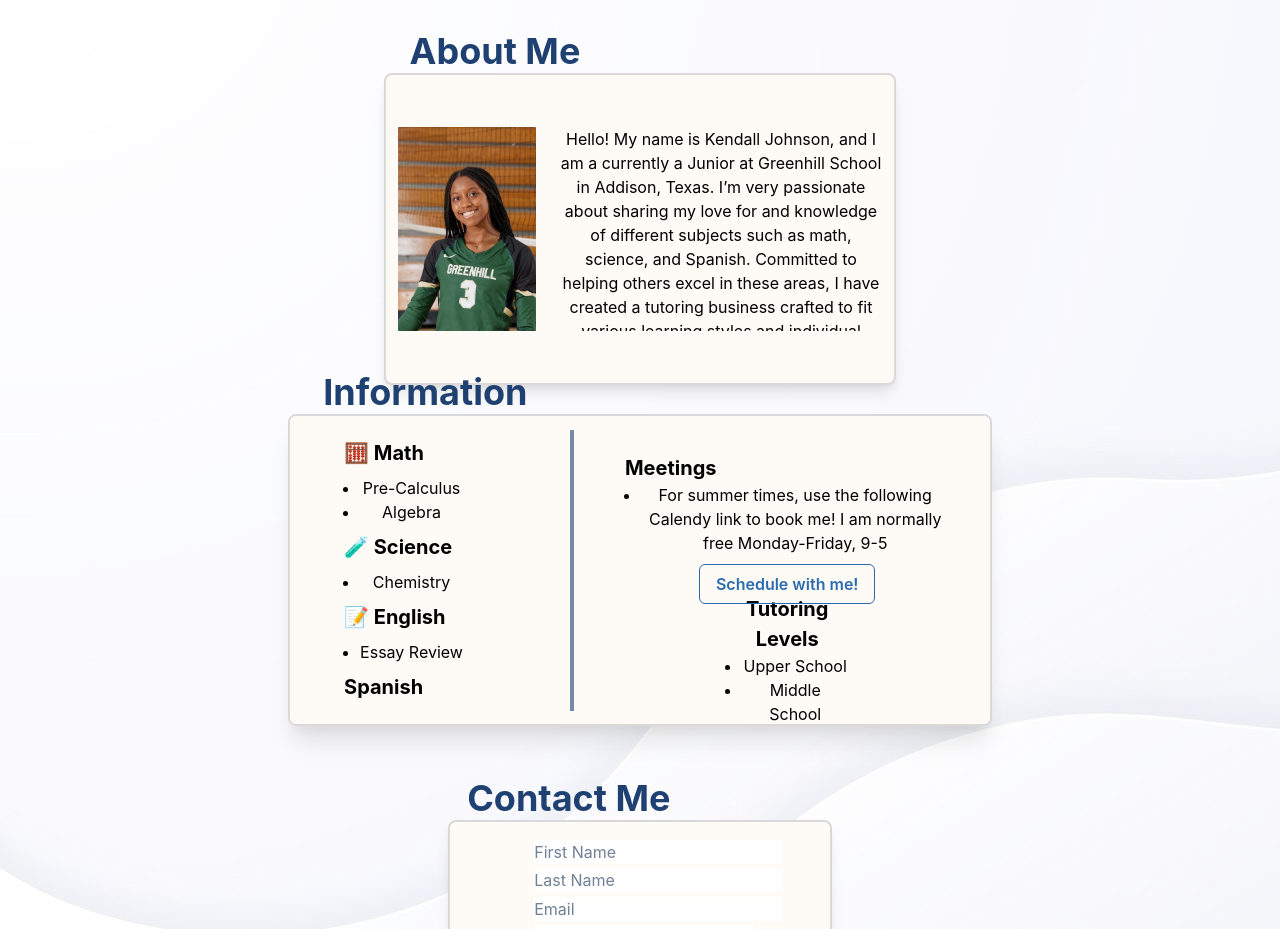
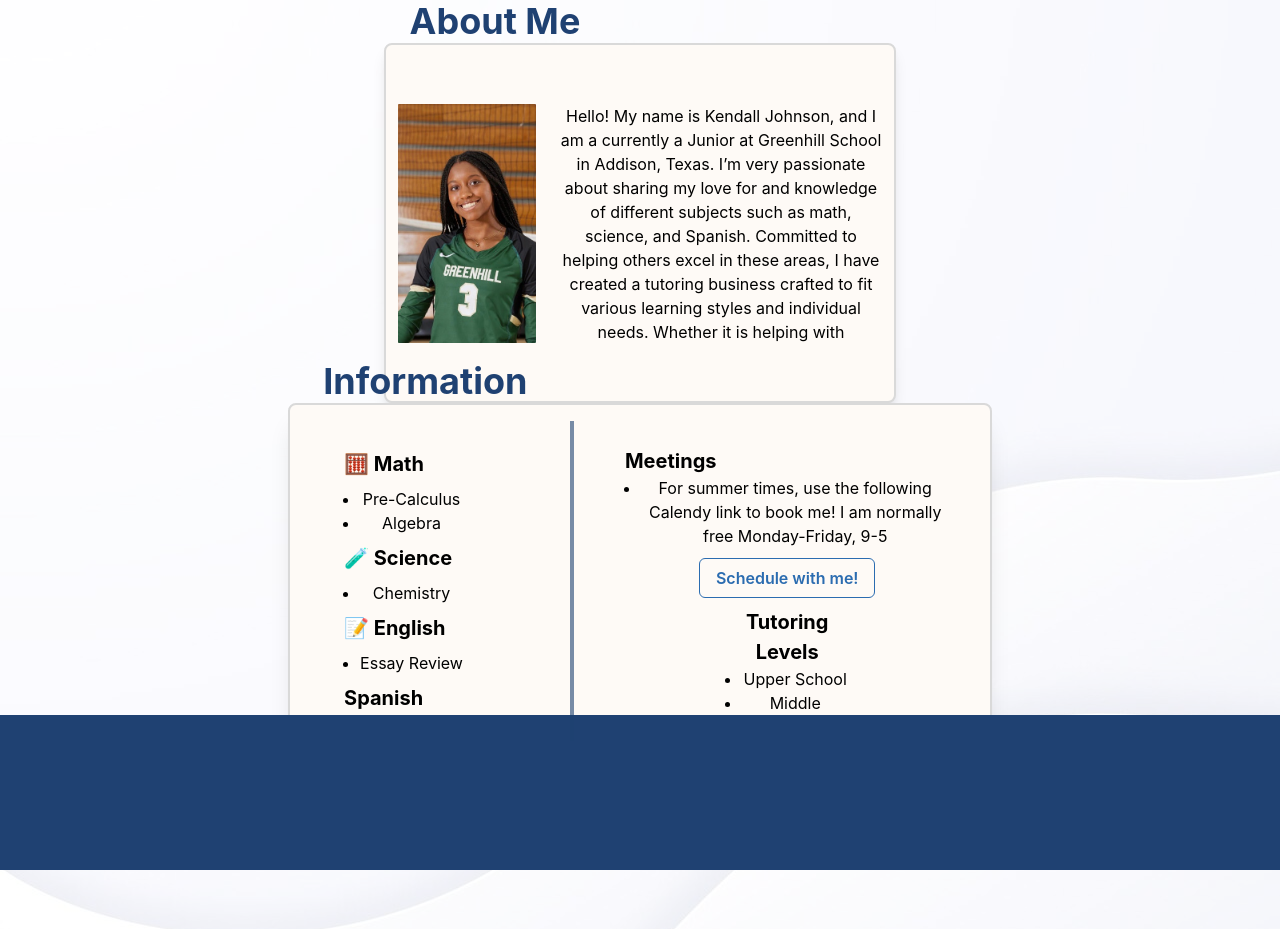
Before and after one commit to Aaronsupa/tutor_page, a React (Vite) app in the folder devc-react-app/: page / in a window 1280 px wide. Shown: the top 929 px of the page. Built offline with nearby package versions, Linux system fonts and the light colour scheme.

Commit message:
Testimonial component added

```diff
--- a/devc-react-app/src/App.css
+++ b/devc-react-app/src/App.css
@@ -1,6 +1,6 @@
 #root {
   max-width: 100vw;
-  height: 130vh;
+  height: 150vh;
   margin: 0 auto;
   text-align: center;
   align-items: center;
--- a/devc-react-app/src/App.tsx
+++ b/devc-react-app/src/App.tsx
@@ -6,6 +6,7 @@ import AboutMe from './components/AboutMe'
 import Information from './components/Information'
 import ContactMe from './components/ContactMe'
 import pic from "../assets/test-bkg.jpg"
+import Testimonials from './components/Testimonials'
 
 function App() {
   const [count, setCount] = useState(0)
@@ -14,6 +15,7 @@ function App() {
     <>
       <AboutMe></AboutMe>
       <Information></Information>
+      <Testimonials></Testimonials>
       <ContactMe></ContactMe>
     </>
   )
--- /dev/null
+++ b/devc-react-app/src/components/Testimonials.tsx
@@ -0,0 +1,12 @@
+import { Box } from "@chakra-ui/react";
+
+function Testimonials() {
+    return(
+        <>
+        <Box w="100%" bg="#1F4172" h="15%">
+        </Box>
+        </>
+    )
+}
+
+export default Testimonials
```
